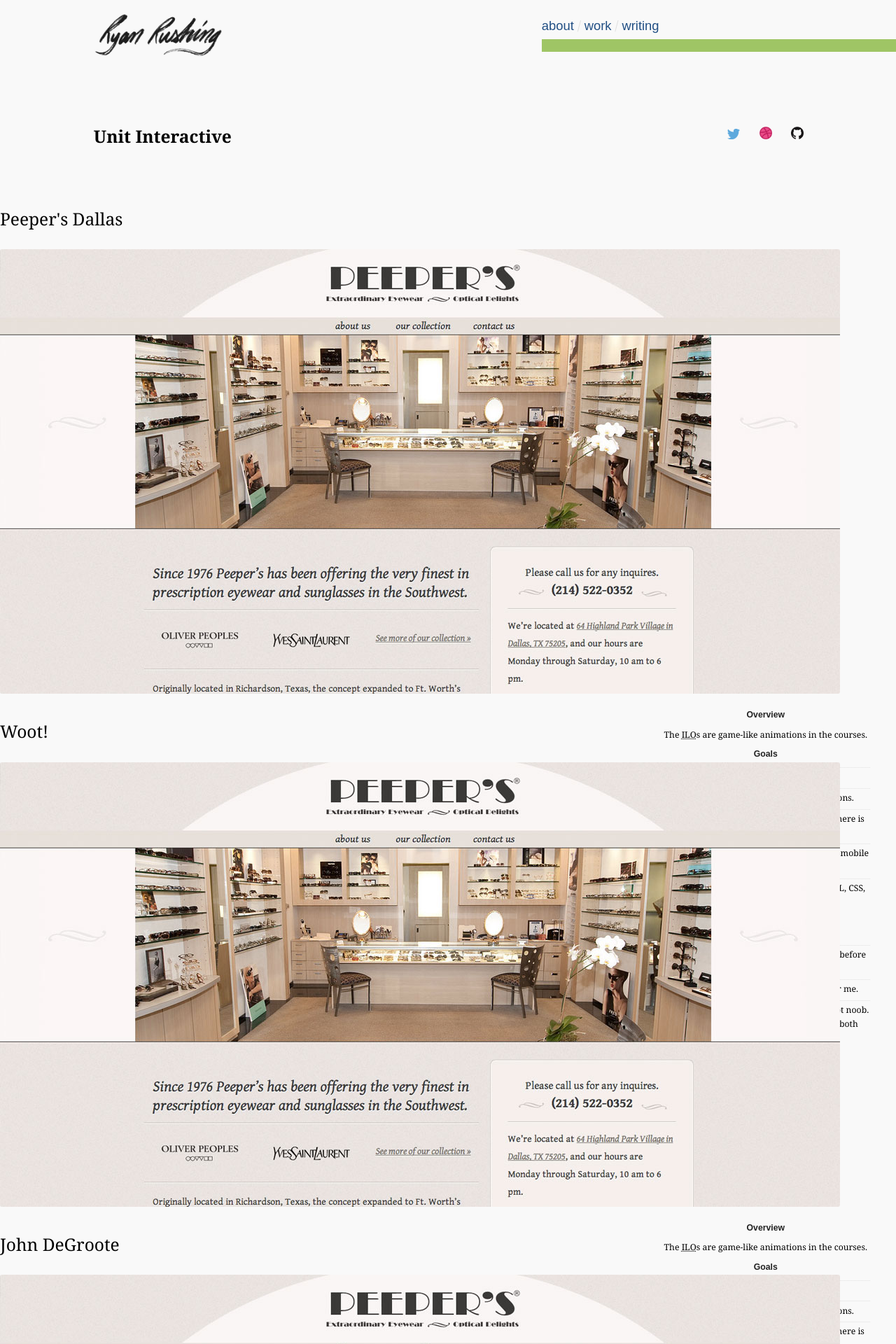
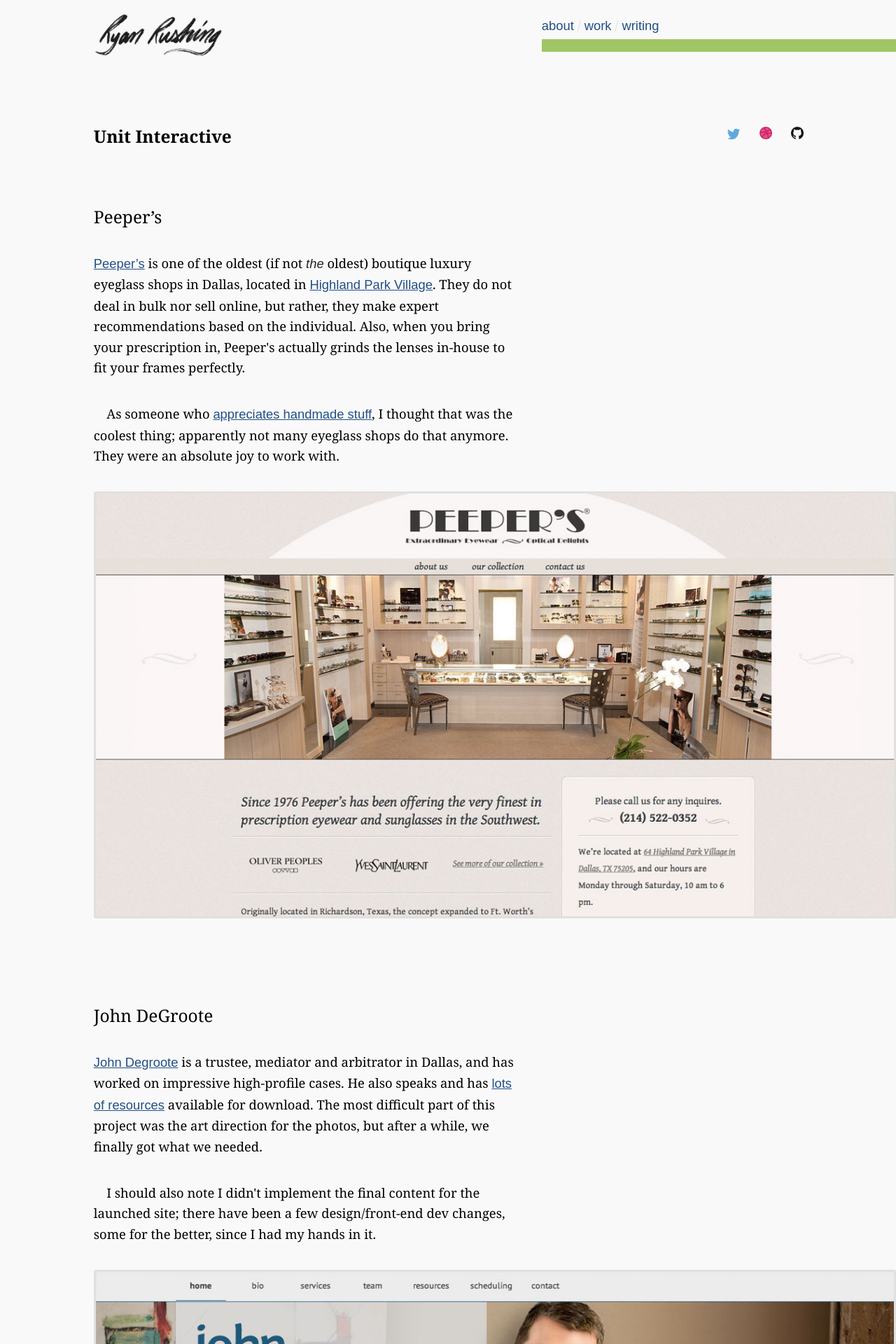
Before and after one commit to WriteEditor/ryan-rushing, a Jekyll site: the page built from work-unit.html, in a window 1280 px wide. Shown: the top 1920 px of the page at 70% size. Built offline with Jekyll 4.4.1, drawn with Linux system fonts in a browser that asks for light colours; nearby versions of some CDN libraries; Markdown is read by kramdown in place of the engine named in the settings; some of the changed text lies outside the part shown.

Commit message:
added the content for projects at Unit

```diff
--- a/_assets/_base.scss
+++ b/_assets/_base.scss
@@ -116,6 +116,11 @@
 
 h4, em, blockquote, i  {
     color: #222;
+}
+
+i{
+    font-style: italic;
+    color: $subtleDarkText
 }
 
 aside{
--- a/work-unit.html
+++ b/work-unit.html
@@ -4,126 +4,70 @@
 title: Unit Interactive
 ---
 
-<div class="project">
-	<h2>Peeper's Dallas</h2>
+<ul id="portfolio" class="project">
+	<li>
+		<h2 class="fade-4">Peeper&rsquo;s</h2>
+		<div class="info fade-5">
+			<p>
+				<a href="http://peepersdallas.com/">Peeper&rsquo;s</a> is one of the oldest (if not <em>the</em> oldest) boutique luxury eyeglass shops in Dallas,  located in <a href="http://maps.google.com/maps?f=q&source=embed&hl=en&geocode=&q=64+Highland+Park+Village,+Dallas,+TX&aq=0&sll=32.836941,-96.806717&sspn=0.010529,0.022101&vpsrc=0&ie=UTF8&hq=&hnear=64+Highland+Park+Village,+Dallas,+Texas+75205&ll=32.836941,-96.806717&spn=0.010529,0.022101&t=m&z=16">Highland Park Village</a>. They do not deal in bulk nor sell online, but rather, they make expert recommendations based on the individual. Also, when you bring your prescription in, Peeper's actually grinds the lenses in-house to fit your frames perfectly.
+			</p>
+			<p>
+				As someone who <a href="/work/independent/">appreciates handmade stuff</a>, I thought that was the coolest thing; apparently not many eyeglass shops do that anymore. They were an absolute joy to work with.
+			</p>
 
-	<div class="project-images">
-		<img src="/img/in-work/unit/peepers.jpg">
-	</div>
+			<img src="/img/in-work/unit/peepers.jpg">
+		</div>
+	</li>
 
-	<aside>
-		<h4>Overview</h4>
-		<p>The <abbr title="Interactive Learning Objects">ILO</abbr>s are game-like animations in the courses.</p>
+	<li>
+		<h2 class="fade-4">John DeGroote</h2>
+		<div class="info fade-5">
+			<p>
+				<a href="http://johndegroote.com/">John Degroote</a> is a trustee, mediator and arbitrator in Dallas, and has worked on impressive high-profile cases. He also speaks and has <a href="http://johndegroote.com/resources.php">lots of resources</a> available for download. The most difficult part of this project was the art direction for the photos, but after a while, we finally got what we needed.
+			</p>
+			<p>
+				I should also note I didn't implement the final content for the launched site; there have been a few design/front-end dev changes, some for the better, since I had my hands in it.
+			</p>
+			<img src="/img/in-work/unit/john-degroote.jpg">
+		</div>
+	</li>
 
-		<h4>Goals</h4>
-		<ul>
-			<li>Update the assets of the animations.</li>
-			<li>Retain teaching function of the animations.</li>
-			<li>Introduce active decision-making where there is only a passive experience.</li>
-			<li>Must especially consider the experience on mobile devices.</li>
-			<li>Built with open technologies, such as HTML, CSS, JS</li>
-		</ul>
+	<li>
+		<h2 class="fade-4">Woot!</h2>
+		<div class="info fade-5">
+			<p>
+				Although, the internal team at Woot! is largely responsible for the current site, we were consultants for years, discussing everything from technical implementation details, to game ideas, to viral video stuff. We covered it all, and it was a blast.
+			</p>
+			<p>
+				Fun story: while in a meeting several years ago with the Woot!/Amazon leadership, they revealed their plan for the deal events, but they needed a name for it. I whispered "Woot plus" to my co-worker; it was a bit of a joke since Google+ was a new thing. I don't want to say I'm responsible for the name, but&hellip;
+			</p>
+			<img src="/img/in-work/unit/woot-plus.jpg">
+		</div>
+	</li>
 
-		<h4>Challenges</h4>
-		<ul>
-			<li>I've never designed an animated interface before this.</li>
-			<li>Leading a project is a new experience for me.</li>
-			<li>When starting the project, I was a JavaScript noob. Like, bigtime. (I've worked with experts, both contracted and internal.)</li>
-		</ul>
+	<li>
+		<h2 class="fade-4">Fine Dining, a Clear Menu experiment</h2>
+		<div class="info fade-5">
+			<p>
+				In addition to client work, we also made internal stuff, and one such experiment was <a href="http://clearmenu.unitinteractive.com">Clear Menu</a>. Restaurant menus on the web are notoriously bad, so we set out to show what menus <em>could</em> look like using modern web technologies.
+			</p>
 
-		<a class="cta" href="http://www.boat-ed.com/texas/studyGuide/Animation-Casting-Off-With-Wind-or-Current-Toward-the-Dock/10104501_700059785">see an example</a>
-	</aside>
-</div>
+			<p>
+				I chose to develop a <a href="http://clearmenu.unitinteractive.com/fine-dining/">fine dining menu</a> (admittedly, so I could do some fancy <a href="/work/independent/">lettering</a>) and show only select items. What about prices? If you have to ask, well you probably can't afford my restaurant anyway. <i>flies away on gold-plated hovercraft</i>
+			</p>
+			<img src="/img/in-work/unit/fine-dining.jpg">
+		</div>
+	</li>
 
-<div class="project">
-	<h2>Woot!</h2>
-
-	<div class="project-images">
-		<img src="/img/in-work/unit/peepers.jpg">
-	</div>
-
-	<aside>
-		<h4>Overview</h4>
-		<p>The <abbr title="Interactive Learning Objects">ILO</abbr>s are game-like animations in the courses.</p>
-
-		<h4>Goals</h4>
-		<ul>
-			<li>Update the assets of the animations.</li>
-			<li>Retain teaching function of the animations.</li>
-			<li>Introduce active decision-making where there is only a passive experience.</li>
-			<li>Must especially consider the experience on mobile devices.</li>
-			<li>Built with open technologies, such as HTML, CSS, JS</li>
-		</ul>
-
-		<h4>Challenges</h4>
-		<ul>
-			<li>I've never designed an animated interface before this.</li>
-			<li>Leading a project is a new experience for me.</li>
-			<li>When starting the project, I was a JavaScript noob. Like, bigtime. (I've worked with experts, both contracted and internal.)</li>
-		</ul>
-
-		<a class="cta" href="http://www.boat-ed.com/texas/studyGuide/Animation-Casting-Off-With-Wind-or-Current-Toward-the-Dock/10104501_700059785">see an example</a>
-	</aside>
-</div>
-
-<div class="project">
-	<h2>John DeGroote</h2>
-
-	<div class="project-images">
-		<img src="/img/in-work/unit/peepers.jpg">
-	</div>
-
-	<aside>
-		<h4>Overview</h4>
-		<p>The <abbr title="Interactive Learning Objects">ILO</abbr>s are game-like animations in the courses.</p>
-
-		<h4>Goals</h4>
-		<ul>
-			<li>Update the assets of the animations.</li>
-			<li>Retain teaching function of the animations.</li>
-			<li>Introduce active decision-making where there is only a passive experience.</li>
-			<li>Must especially consider the experience on mobile devices.</li>
-			<li>Built with open technologies, such as HTML, CSS, JS</li>
-		</ul>
-
-		<h4>Challenges</h4>
-		<ul>
-			<li>I've never designed an animated interface before this.</li>
-			<li>Leading a project is a new experience for me.</li>
-			<li>When starting the project, I was a JavaScript noob. Like, bigtime. (I've worked with experts, both contracted and internal.)</li>
-		</ul>
-
-		<a class="cta" href="http://www.boat-ed.com/texas/studyGuide/Animation-Casting-Off-With-Wind-or-Current-Toward-the-Dock/10104501_700059785">see an example</a>
-	</aside>
-</div>
-
-<div class="project">
-	<h2>Fine Dining (Clear Menu)</h2>
-
-	<div class="project-images">
-		<img src="/img/in-work/unit/peepers.jpg">
-	</div>
-
-	<aside>
-		<h4>Overview</h4>
-		<p>The <abbr title="Interactive Learning Objects">ILO</abbr>s are game-like animations in the courses.</p>
-
-		<h4>Goals</h4>
-		<ul>
-			<li>Update the assets of the animations.</li>
-			<li>Retain teaching function of the animations.</li>
-			<li>Introduce active decision-making where there is only a passive experience.</li>
-			<li>Must especially consider the experience on mobile devices.</li>
-			<li>Built with open technologies, such as HTML, CSS, JS</li>
-		</ul>
-
-		<h4>Challenges</h4>
-		<ul>
-			<li>I've never designed an animated interface before this.</li>
-			<li>Leading a project is a new experience for me.</li>
-			<li>When starting the project, I was a JavaScript noob. Like, bigtime. (I've worked with experts, both contracted and internal.)</li>
-		</ul>
-
-		<a class="cta" href="http://www.boat-ed.com/texas/studyGuide/Animation-Casting-Off-With-Wind-or-Current-Toward-the-Dock/10104501_700059785">see an example</a>
-	</aside>
-</div>
+	<li>
+		<h2 class="fade-4">Unify (customer support)</h2>
+		<div class="info fade-5">
+			<p>
+				While doing client work, consulting with Woot!, and building internal projects, I was also the primary customer support specialist for <a href="http://unify.unitinteractive.com">Unify</a>, which taught me a lot about listening to the needs of users. Experiencing this direct connection to them has changed how I worked on every subsequent project.
+			</p>
+			<p>
+				I&rsquo;m not including a screenshot, since it would be of a perpetually full inbox. I&rsquo;m sure you know what that looks like.
+			</p>
+		</div>
+	</li>
+</ul>
```
Also changed, not shown: css/site.css, img/in-work/unit/fine-dining.jpg (added), img/in-work/unit/john-degroote.jpg (added), img/in-work/unit/woot-plus.jpg (added).
